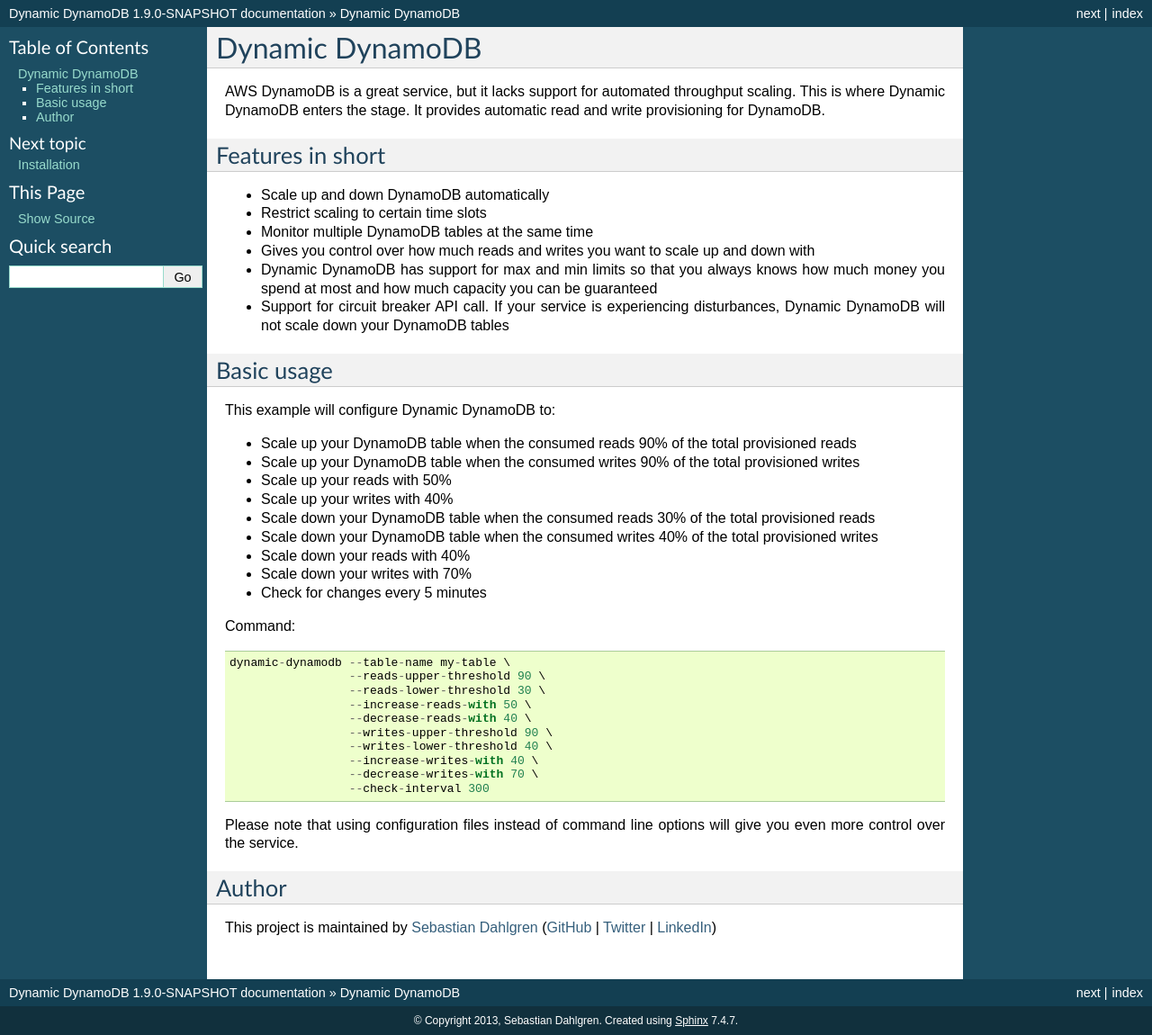
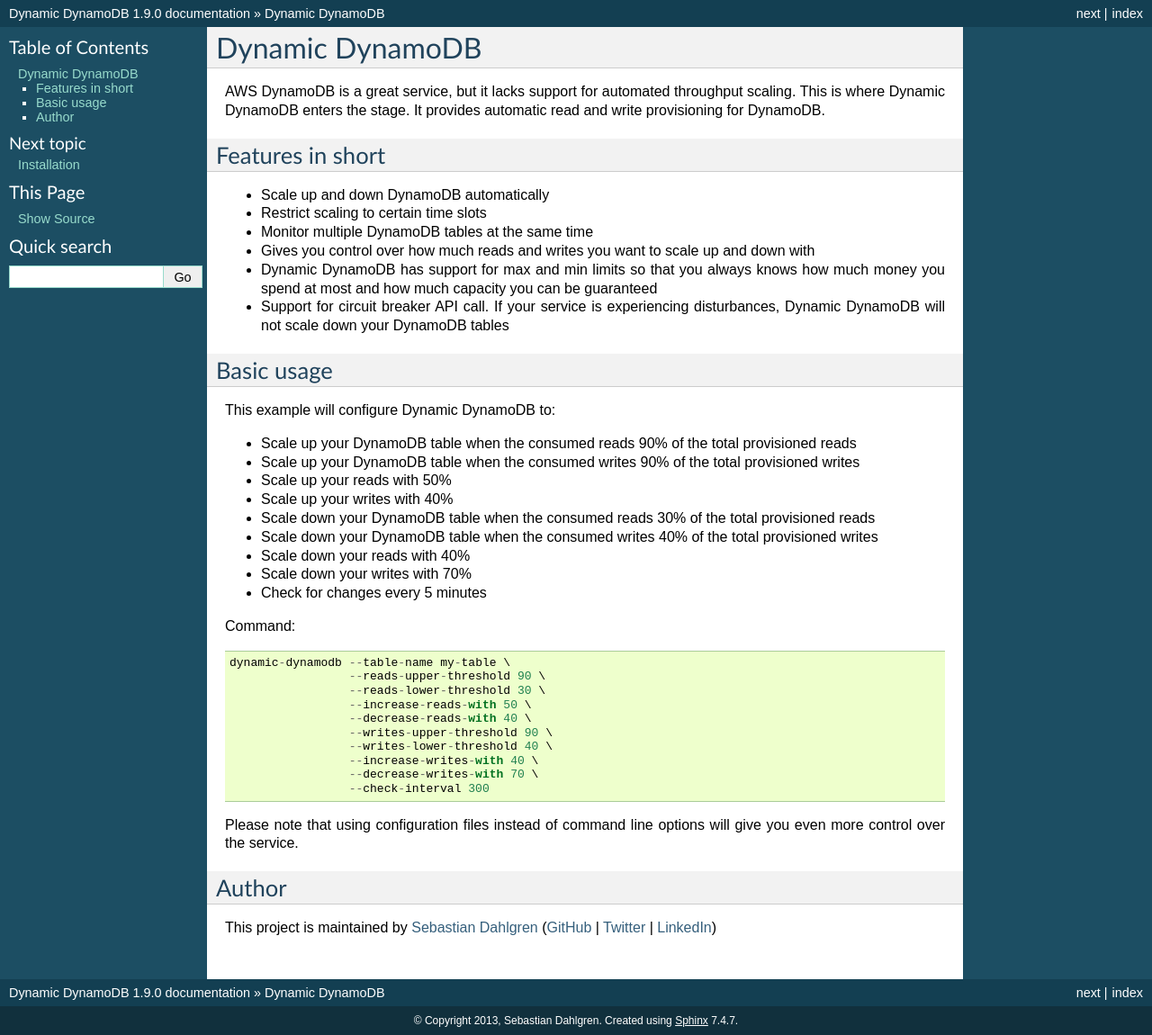
Before and after one commit to sebdah/dynamic-dynamodb, a Sphinx documentation site: the page built from docs/index.rst, in a window 1280 px wide. Shown: the whole page at 90% size. Built offline with Sphinx 7.4.7, drawn with Linux system fonts in a browser that asks for light colours.

Commit message:
Bumped the version to 1.9.0

```diff
--- a/docs/conf.py
+++ b/docs/conf.py
@@ -53,7 +53,7 @@
 # The short X.Y version.
 version = '1.9'
 # The full version, including alpha/beta/rc tags.
-release = '1.9.0-SNAPSHOT'
+release = '1.9.0'
 
 # The language for content autogenerated by Sphinx. Refer to documentation
 # for a list of supported languages.
```
Also changed, not shown: 1 other file.
